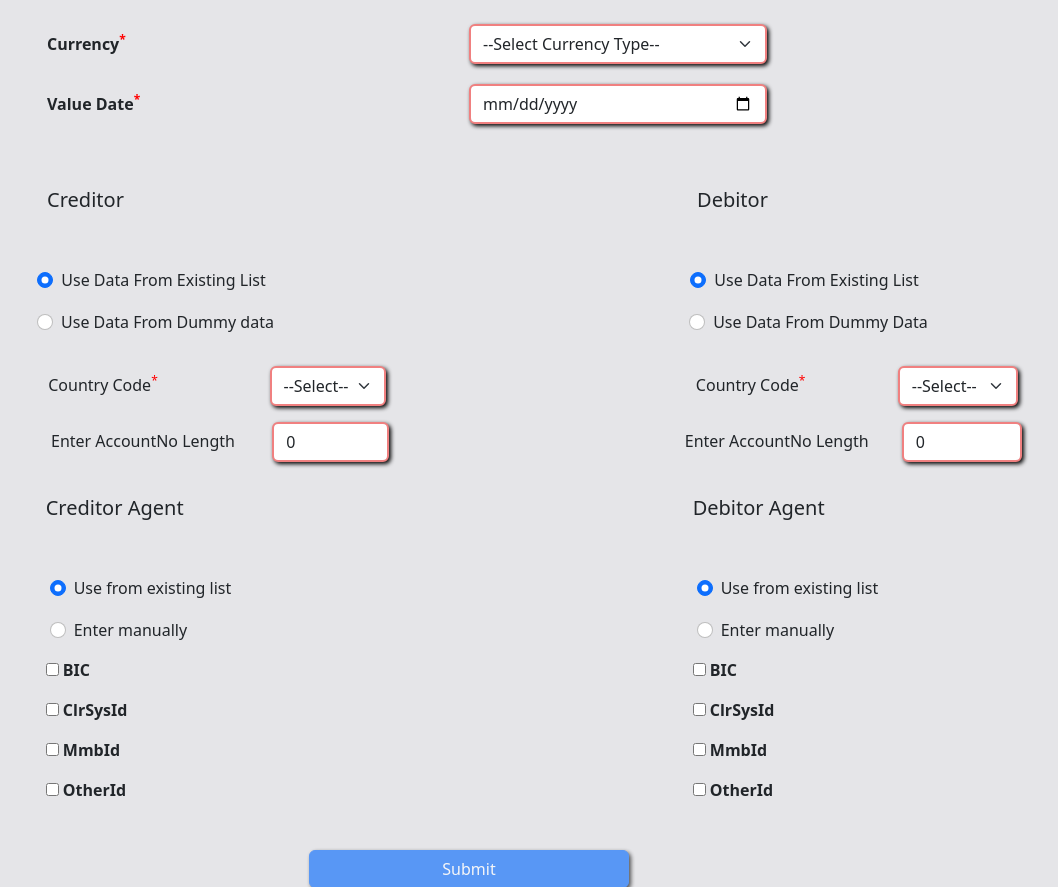
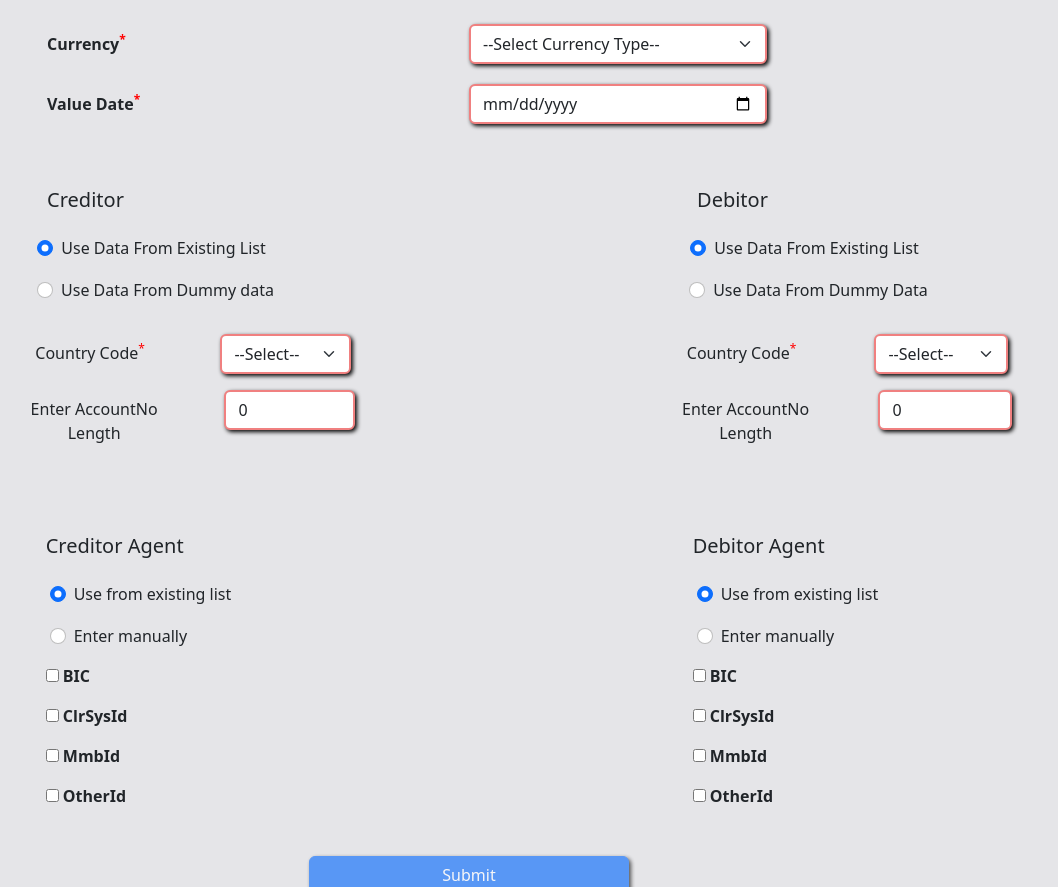
Before and after one commit to AV-Rushi/AVSampleGenerator, a Flask app: page / in a window 1280 px wide. Shown: the part 608-1495 px from the top of the page, without its empty margins (171-1229 px from the left). Run offline with Flask 3, Linux system fonts and the light colour scheme; data comes from the database, SQL or seed files in the repository.

Commit message:
index file updated

```diff
--- a/templates/index.html
+++ b/templates/index.html
@@ -290,9 +290,9 @@ myForm.addEventListener("submit", (event) => {
               </div>
 
 
-              <div class="passport-box row g-3 align-items-center mt-3 text-start " id="box" style="display: none;">
+              <div class="passport-box row g-3 align-items-center mt-3 text-start ms-1 " id="box" style="display: none;">
                 <div class="col-12 col-md-2"></div>
-                <div class="col-12 col-md-4 ms-1">
+                <div class="col-12 col-md-4 ">
                   <label for="IntrBkSttlmdAmtCny" class="col-form-label text-start fw-bold" id="int">IntrBkSttlmAmt</label>
                 </div>
                 <div class="col-12 col-md-3 ms-2">
@@ -310,26 +310,16 @@ myForm.addEventListener("submit", (event) => {
                   </div>
                 </div>
 
-                <script>
-                  const form1 = document.querySelector('#sampleGenerationForm');
-                  const currency = document.querySelector('#currency');
 
-                  form.addEventListener('submit', function(event) {
-                    if (!dropdown.value) {
-                      alert('Please select currency from the dropdown');
-                      event.preventDefault();
-                    }
-                  });
-                </script>
-                <br>
                 <div class="col-12 col-md-2"></div>
+                 <div class="col-12 col-md-2"></div>
 
                 <div class="col-12 col-md-4">
-            <label for="InstdAmtCny" class="col-form-label text-start fw-bold" style="margin-left:210px;">InstdAmt</label>
+            <label for="InstdAmtCny" class="col-form-label text-start fw-bold" >InstdAmt</label>
                 </div>
-                <div class="col-12 col-md-3 ms-1" >
+                <div class="col-12 col-md-3 ms-2" >
                   <div class="dropdown">
-                    <select name="ccy1" class="form-select" style="margin-left:215px;border-color: lightcoral;border-width: 2px;
+                    <select name="ccy1" class="form-select" style="border-color: lightcoral;border-width: 2px;
                      box-shadow: 2px 2px 4px black;" id="InstdAmtCny">
                       <option selected disabled>--Select Currency Type--</option>
                       <option value="HKD">HKD</option>
@@ -343,6 +333,18 @@ myForm.addEventListener("submit", (event) => {
                 </div>
               </div>
 
+
+              <script>
+                  const form1 = document.querySelector('#sampleGenerationForm');
+                  const currency = document.querySelector('#currency');
+
+                  form.addEventListener('submit', function(event) {
+                    if (!dropdown.value) {
+                      alert('Please select currency from the dropdown');
+                      event.preventDefault();
+                    }
+                  });
+                </script>
               <script>
                 $(function () {
                   $(".checkme").click(function (event) {
@@ -362,7 +364,7 @@ myForm.addEventListener("submit", (event) => {
               <div class="row g-3 align-items-center mt-1 text-start ">
                 <div class="col-12 col-md-2"></div>
                 <div class="col-12 col-md-4 ms-2">
-                  <label for="customedate" class="col-form-label fw-bold">Value Date<sup
+                  <label for="customedate" class="col-form-label text-start fw-bold">Value Date<sup
                     style="color: red;">*</sup></label>
                 </div>
                 <div class="col-12 col-md-3 ms-1">
@@ -381,7 +383,7 @@ myForm.addEventListener("submit", (event) => {
 
             <div class="row g-3 align-items-center mt-5 p-0 m-0">
               <div class="col-12 col-md-6 text-center">
-                <h5 class="pb-5" style="margin-left: -120px;">Creditor</h5>
+                <h5 class="pb-3" style="margin-left: -120px;">Creditor</h5>
 
                 <div class="row text-center ms-4 m-0 p-0">
 
@@ -414,8 +416,6 @@ myForm.addEventListener("submit", (event) => {
                   </div>
 
 
-
-
                   <div class="form-check">
                     <label class="form-check-label ms-2 mt-3" for="flexRadioDefault2">
                       <input class="form-check-input" type="radio" value='2' name="flexRadioDefaultCdtr"
@@ -423,15 +423,52 @@ myForm.addEventListener("submit", (event) => {
                       Use Data From Dummy data
                     </label>
 
-                    <div class="row g-3 ms-5 mt-3">
+
+<!--                     <div class="row g-3  mt-3">-->
+<!--                      <div class="col-12 col-md-2"></div>-->
+<!--                       <div class="col-12 col-md-5 text-center">-->
+<!--                        <label for="inputcountryDbtr" class="col-form-label text-center" >Country Code<sup-->
+<!--                          style="color: red;">*</sup></label>-->
+<!--                      </div>-->
+<!--                      <div class="col-12 col-md-3">-->
+<!--                        <div class="dropdown">-->
+<!--                          <select id="inputcountryDbtr" class="form-select" name="DbtrCountry"required>-->
+<!--                            <option selected disabled>&#45;&#45;Select&#45;&#45;</option>-->
+<!--                            <option value="AU" >AUS</option>-->
+<!--                            <option value="CA" >CAN</option>-->
+<!--                            <option value="GB" >GBR</option>-->
+<!--                            <option value="IE" >IRL</option>-->
+<!--                            <option value="IN" >IND</option>-->
+<!--                            <option value="NZ" >NZL</option>-->
+<!--                            <option value="PH" >PHL</option>-->
+<!--                            <option value="TH" >THA</option>-->
+<!--                            <option value="US" >USA</option>-->
+<!--                          </select>-->
+<!--                        </div>-->
+<!--                      </div>-->
+<!--                      <div class="col-12 col-md-3"></div>-->
+<!--                      <div class="col-12 col-md-4 text-center">-->
+<!--                        <label for="account_Lengthdbtr" class="col-form-label" >Enter AccountNo Length</label>-->
+<!--                      </div>-->
+<!--                      <div class="col-12 col-md-3 ">-->
+<!--                        <input type="number" id="account_Lengthdbtr" class="form-control ms-1" placeholder="&#45;&#45;Enter&#45;&#45;"-->
+<!--                          name="dbtrAccountLength" value="0" />-->
+<!--                      </div>-->
+
+<!--                    </div><!-->
+
+
+
+
+                    <div class="row g-3 mt-3" id="countryAndAccount">
                       <div class="col-12 col-md-2"></div>
-                       <div class="col-12 col-md-4">
+                       <div class="col-12 col-md-5 text-center">
                         <label for="inputcountrycdtr" class="col-form-label text-end">Country Code<sup
                           style="color: red;">*</sup></label>
                       </div>
                        <div class="col-12 col-md-3">
                         <div class="dropdown">
-                          <select id="inputcountrycdtr" class="form-select " name="CdtrCountry" style="margin-left: 70px;" required>
+                          <select id="inputcountrycdtr" class="form-select " name="CdtrCountry"  required>
                             <option selected disabled>--Select--</option>
                             <option value="AU" >AUS</option>
                             <option value="CA" >CAN</option>
@@ -445,16 +482,15 @@ myForm.addEventListener("submit", (event) => {
                           </select>
                         </div>
                       </div>
-                      <div class="col-12 col-md-4"></div>
-                      <div class="col-12 col-md-5 text-start " style="margin-left: -60px;">
-                        <label for="account_Lengthcdtr" class="col-form-label">Enter AccountNo Length</label>
+                      <div class="col-12 col-md-3"></div>
+                      <div class="col-12 col-md-3 ms-1 ">
+                        <label for="account_Lengthcdtr" class="col-form-label" >Enter AccountNo Length</label>
                       </div>
+                      <div class="col-12 col-md-1"></div>
                       <div class="col-12 col-md-3">
                         <input type="number" id="account_Lengthcdtr" class="form-control" placeholder="--Enter--"
                           name="cdtrAccountLength" value="0" />
                       </div>
-
-
                     </div>
                   </div>
                 </div>
@@ -463,7 +499,7 @@ myForm.addEventListener("submit", (event) => {
 
 
               <div class="col-12 col-md-6 text-center">
-                <h5 class="pb-5" style="margin-left: -120px;">Debitor</h5>
+                <h5 class="pb-3" style="margin-left: -120px;">Debitor</h5>
                 <div class="row text-start ms-4">
                   <div class="form-check text-center">
                     <label class="form-check-label " for="flexRadioDefault1">
@@ -519,10 +555,10 @@ myForm.addEventListener("submit", (event) => {
 
                       Use Data From Dummy Data
                     </label>
-                    <div class="row g-3 ms-5 mt-3">
+                    <div class="row g-3  mt-3">
                       <div class="col-12 col-md-2"></div>
                        <div class="col-12 col-md-5 text-center">
-                        <label for="inputcountryDbtr" class="col-form-label text-end" style="margin-left:-52px;">Country Code<sup
+                        <label for="inputcountryDbtr" class="col-form-label text-center" >Country Code<sup
                           style="color: red;">*</sup></label>
                       </div>
                       <div class="col-12 col-md-3">
@@ -542,11 +578,12 @@ myForm.addEventListener("submit", (event) => {
                         </div>
                       </div>
                       <div class="col-12 col-md-3"></div>
-                      <div class="col-12 col-md-4 text-center">
-                        <label for="account_Lengthdbtr" class="col-form-label" style="margin-left:-45px;">Enter AccountNo Length</label>
+                      <div class="col-12 col-md-3 ms-1">
+                        <label for="account_Lengthdbtr" class="col-form-label" >Enter AccountNo Length</label>
                       </div>
+                      <div class="col-12 col-md-1"></div>
                       <div class="col-12 col-md-3 ">
-                        <input type="number" id="account_Lengthdbtr" class="form-control ms-1" placeholder="--Enter--"
+                        <input type="number" id="account_Lengthdbtr" class="form-control" placeholder="--Enter--"
                           name="dbtrAccountLength" value="0" />
                       </div>
 
@@ -561,7 +598,7 @@ myForm.addEventListener("submit", (event) => {
           <div class="row g-3 align-items-center mt-3 ">
             <div class="col-12 col-md-2"></div>
             <div class="col-12 col-md-5 text-start">
-              <h5 class="pb-5">Creditor Agent</h5>
+              <h5 class="pb-3 pt-5">Creditor Agent</h5>
 
               <div class="col-12 col-md-5 ms-1">
                 <div class="form-check text-start">
@@ -617,8 +654,8 @@ myForm.addEventListener("submit", (event) => {
                     <input type="text" name="cdtrCd" id="textbox" style="display: none;">
                   </div>
 
-
-                  <div class="col-12 col-md-6 text-center" style="margin-left:40px">
+                  <div class="col-12 col-md-3"></div>
+                  <div class="col-12 col-md-3 text-start mb-3">
                     <label for="chkCdtrPrtry" class="fw-bold">
                       <input type="radio" name="radioCdtrCdPrtry" value="2" id="secondradio"
                         onclick="EnableDisableTextbox99(this)" />
@@ -664,7 +701,7 @@ myForm.addEventListener("submit", (event) => {
 
             <div class="col-12 col-md-1"></div>
             <div class="col-12 col-md-4 text-start">
-              <h5 class="pb-5">Debitor Agent</h5>
+              <h5 class="pb-3 pt-5">Debitor Agent</h5>
 
 
               <div class="col-auto ms-1">
@@ -714,12 +751,12 @@ myForm.addEventListener("submit", (event) => {
                         onclick="EnableDisableTextbox8(this)" checked /> Cd
                     </label>
                   </div>
-                  <div class="col-12 col-md-6">
+                  <div class="col-12 col-md-6 text-end">
                     <input type="text" name="dbtrCd" id="textbox2" class="border border-dark" style="display: none;">
                   </div>
 
-
-                  <div class="col-12 col-md-6 text-center" style="margin-left:40px">
+                  <div class="col-12 col-md-3"></div>
+                  <div class= "col-12 col-md-3 text-start mb-3">
                     <label for="fourthradio" class="fw-bold">
                       <input type="radio" name="radioDbtrCdPrtry" value="2" id="fourthradio"
                         onclick="EnableDisableTextbox9(this)" />
@@ -829,7 +866,7 @@ function generateFile() {
     document.getElementById("loading").style.display = "none";
 
     // Display a success message to the user using an
-    alert("File generated successfully!");
+    alert("File generation is in progress!");
 
     // Show the submit button again
     document.getElementById("submit-btn").style.display = "block";
@@ -838,9 +875,6 @@ function generateFile() {
   }, 5000); // replace 5000 with the time it takes to generate the file
 }
 </script>
-
-
-
 
         </div>
       </div>
```
